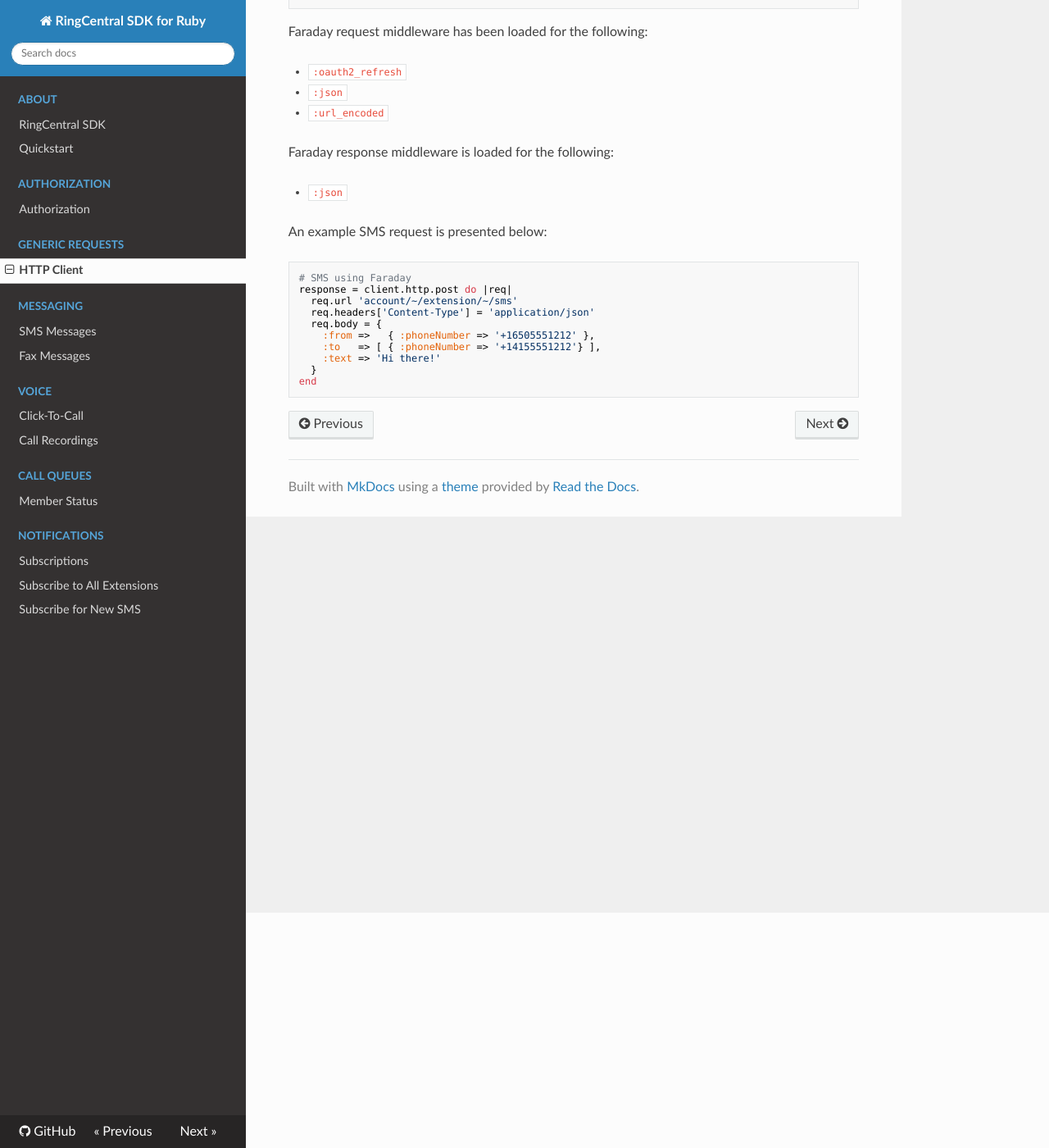
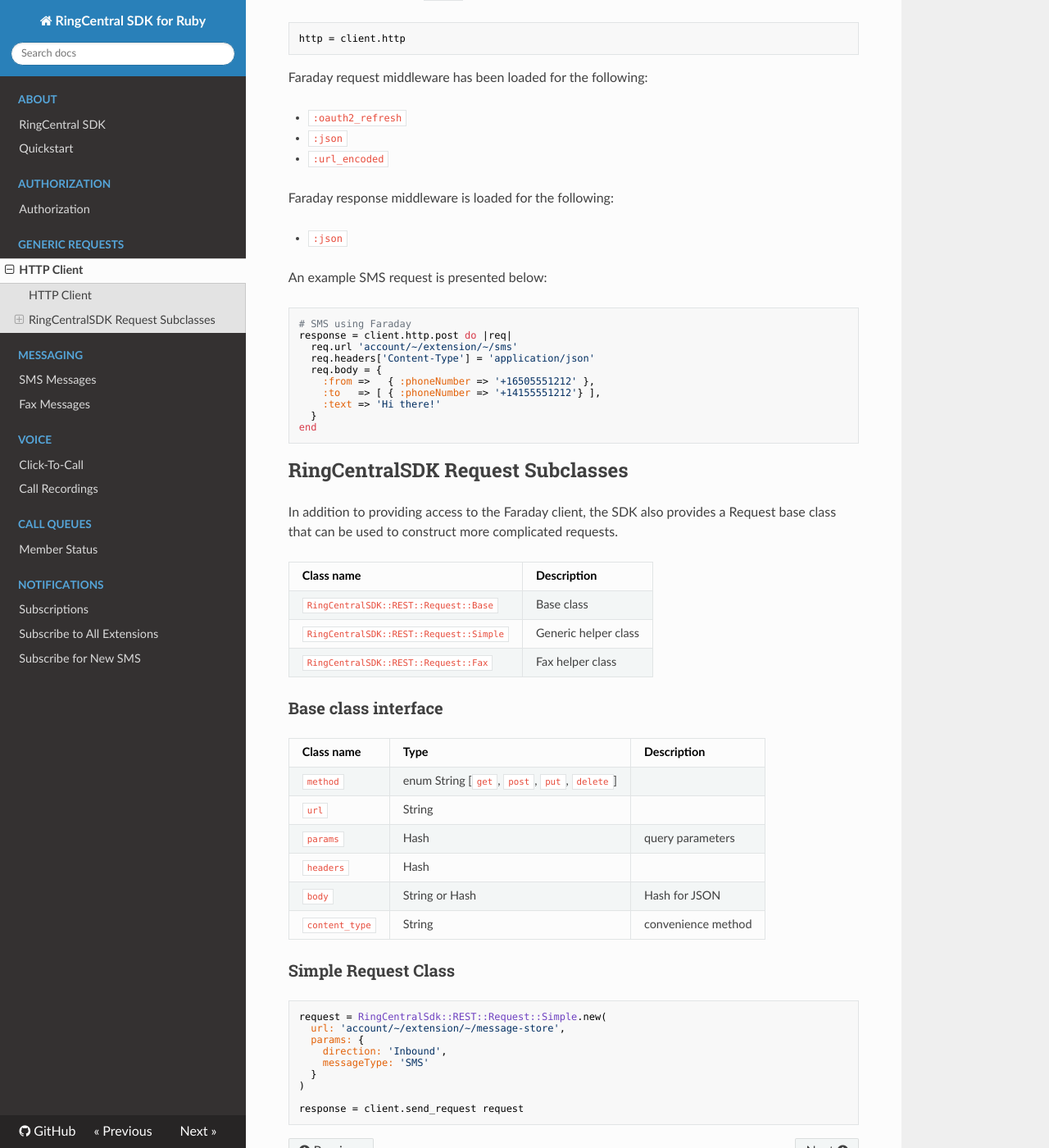
Before and after one commit to grokify/ringcentral-sdk-ruby, an MkDocs documentation site: the page built from docs/usage/http-client.md, in a window 1280 px wide and 1400 px high, scrolled down 287 px. Shown: the whole window at 82% size. Built offline with MkDocs 1.6.1, drawn with Linux system fonts in a browser that asks for light colours; nearby versions of some CDN libraries; old or Windows-style settings are respelled for this version of MkDocs; some of the changed text lies outside the part shown.

````diff
--- a/docs/usage/http-client.md
+++ b/docs/usage/http-client.md
@@ -1,4 +1,6 @@
-# HTTP Client
+# Generic HTTP Requests
+
+## HTTP Client
 
 To make generic API requests, use included `Faraday` client which can be accessed via `client.http`. The client automatically adds the correct access token to the HTTP request and handles OAuth token refresh using the `OAuth` gem.
 
@@ -30,3 +32,38 @@ response = client.http.post do |req|
   }
 end
 ```
+
+## RingCentralSDK Request Subclasses
+
+In addition to providing access to the Faraday client, the SDK also provides a Request base class that can be used to construct more complicated requests.
+
+| Class name | Description |
+|------------|-------------|
+| `RingCentralSDK::REST::Request::Base` | Base class |
+| `RingCentralSDK::REST::Request::Simple` | Generic helper class |
+| `RingCentralSDK::REST::Request::Fax` | Fax helper class |
+
+### Base class interface
+
+| Class name | Type | Description |
+|------------|------|-------------|
+| `method` | enum String [`get`, `post`, `put`, `delete`] |
+| `url` | String |
+| `params` | Hash | query parameters |
+| `headers` | Hash |
+| `body` | String or Hash | Hash for JSON |
+| `content_type` | String | convenience method |
+
+### Simple Request Class
+
+```ruby
+request = RingCentralSdk::REST::Request::Simple.new(
+  url: 'account/~/extension/~/message-store',
+  params: {
+    direction: 'Inbound',
+    messageType: 'SMS'
+  }
+)
+
+response = client.send_request request
+```
````
Also changed, not shown: 3 other files.
